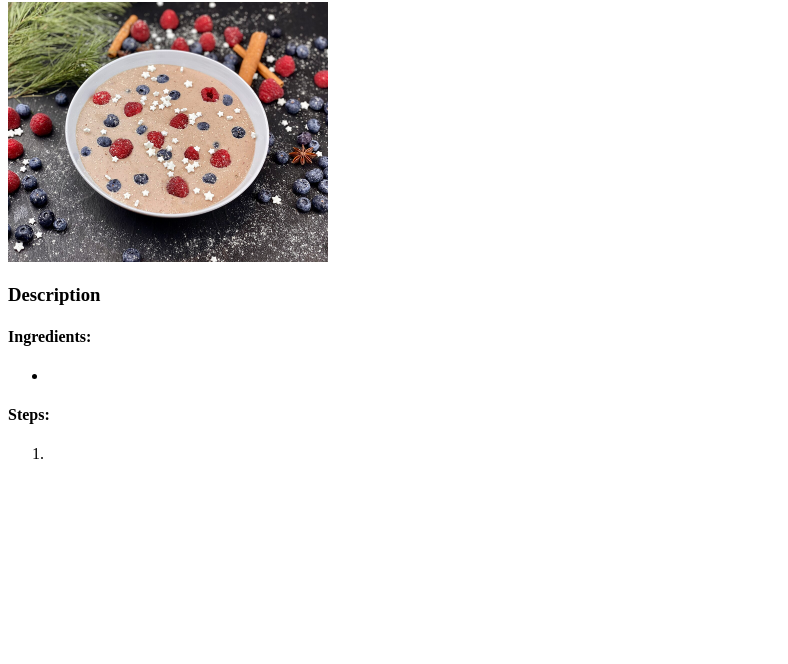
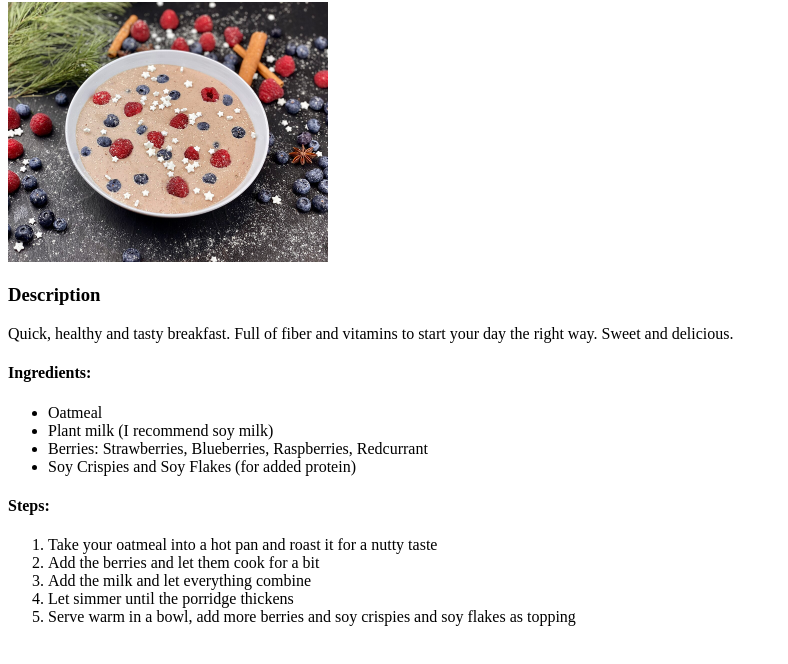
Before and after one commit to AlfiManente/odin-recipes, a plain HTML site: page recipes/porridge.html in a window 1280 px wide. Shown: the part 104-768 px from the top of the page, without its empty margins (0-788 px from the left). Drawn offline with Linux system fonts and the light colour scheme.

Commit message:
Add content of porridge.html
Add description, ingredients and steps for
the porridge recipe

```diff
--- a/recipes/porridge.html
+++ b/recipes/porridge.html
@@ -9,24 +9,32 @@
     <a href="../index.html">Home</a>
     <h1>Berry Porridge</h1>
 
-    <img src="../imgs/porridge.jpg" alt="Oatmead porridge with berries" width="320">
+    <img src="../imgs/porridge.jpg" alt="Oatmeal porridge with berries" width="320">
 
     <h3>Description</h3>
 
     <p>
-
+        Quick, healthy and tasty breakfast. Full of fiber and vitamins
+        to start your day the right way. Sweet and delicious.
     </p>
 
     <h4>Ingredients:</h4>
 
     <ul>
-        <li></li>
+        <li>Oatmeal</li>
+        <li>Plant milk (I recommend soy milk)</li>
+        <li>Berries: Strawberries, Blueberries, Raspberries, Redcurrant</li>
+        <li>Soy Crispies and Soy Flakes (for added protein)</li>
     </ul>
 
     <h4>Steps:</h4>
 
     <ol>
-        <li></li>
+        <li>Take your oatmeal into a hot pan and roast it for a nutty taste</li>
+        <li>Add the berries and let them cook for a bit</li>
+        <li>Add the milk and let everything combine</li>
+        <li>Let simmer until the porridge thickens</li>
+        <li>Serve warm in a bowl, add more berries and soy crispies and soy flakes as topping</li>
     </ol>
 
 </body>
```
